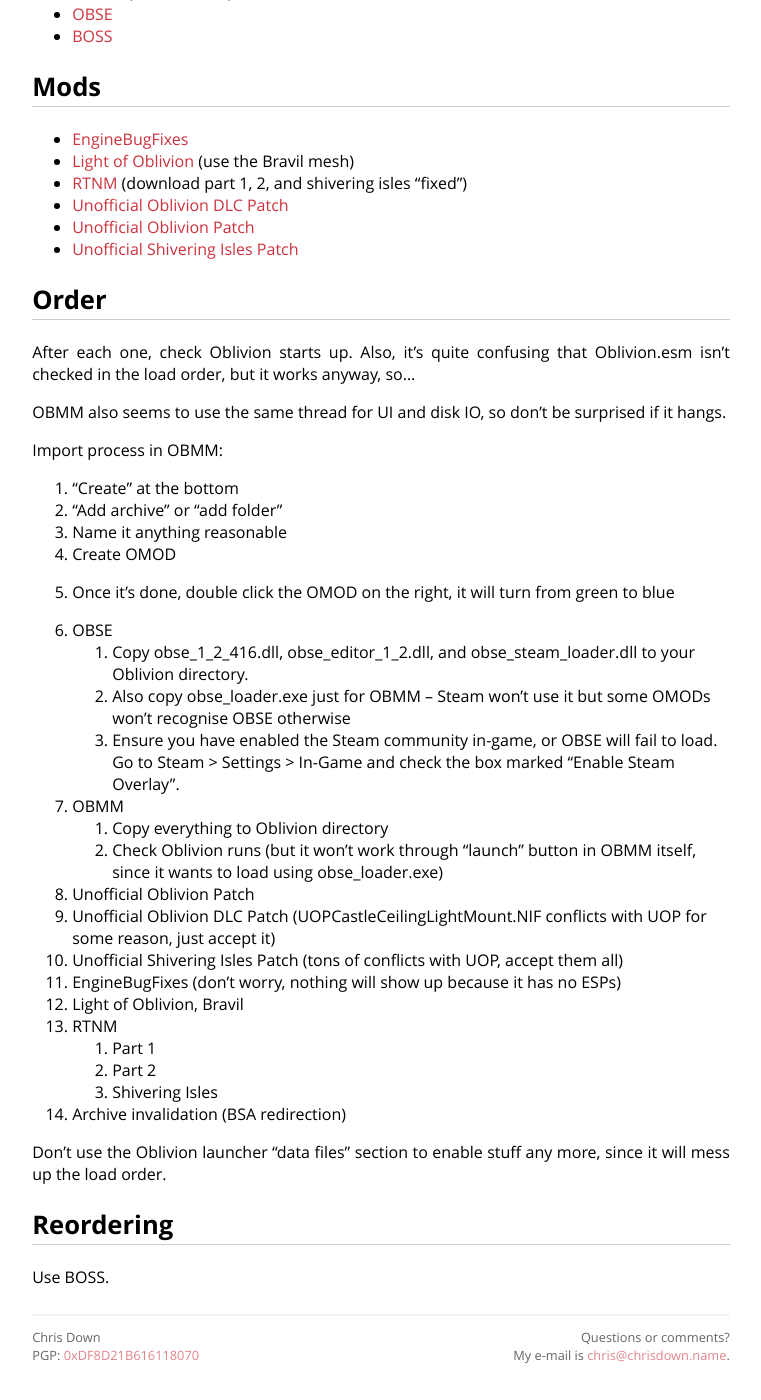
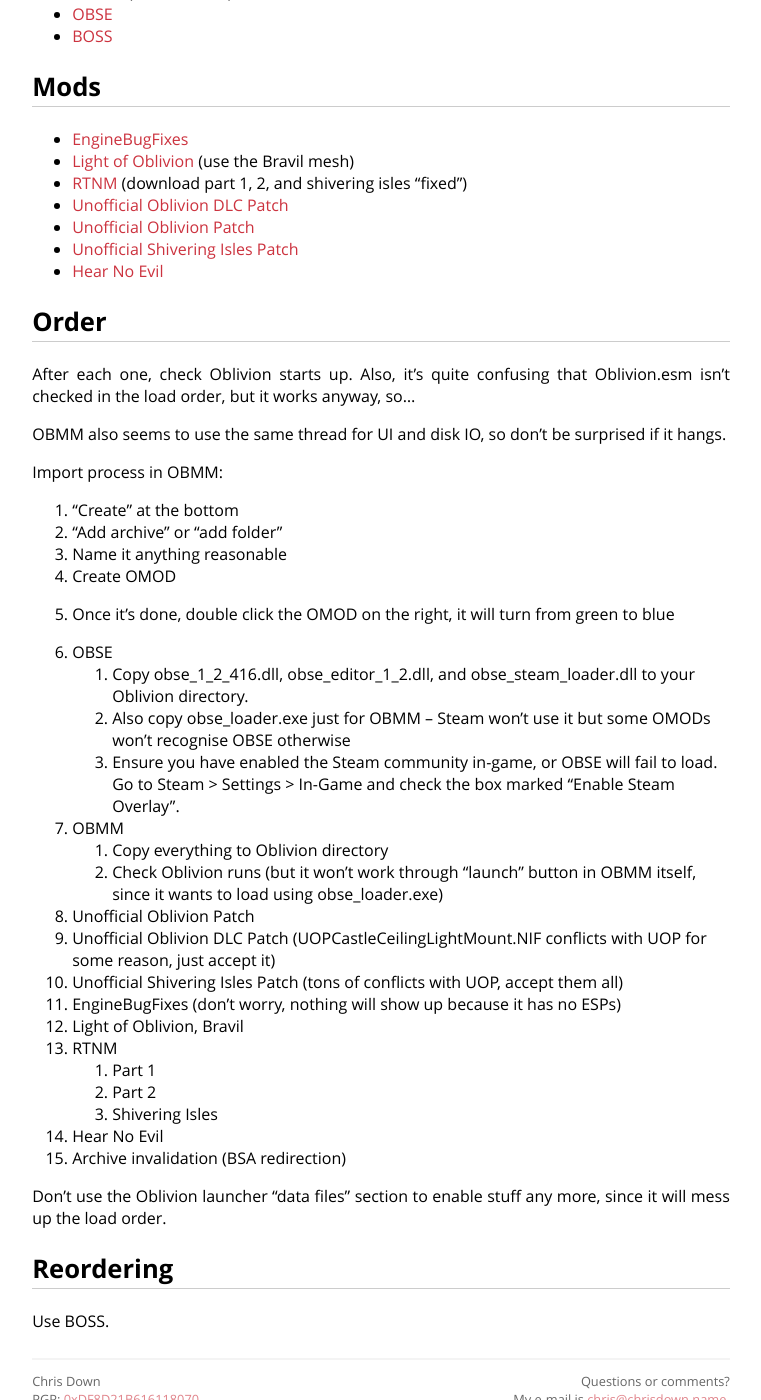
Before and after one commit to cdown/chrisdown.name, a Jekyll site: the page built from oldgames.md, in a window 1280 px wide and 1400 px high, scrolled down 2593 px. Shown: the whole window, without its empty margins (259-1020 px from the left). Built offline with Jekyll 4.4.1, drawn with Linux system fonts in a browser that asks for light colours.

Commit message:
Add Oblivion HNE

```diff
--- a/oldgames.md
+++ b/oldgames.md
@@ -130,6 +130,7 @@ Once again, you need to have a fresh load to register the change. Sigh...
 - [Unofficial Oblivion DLC Patch](https://www.nexusmods.com/oblivion/mods/9969)
 - [Unofficial Oblivion Patch](https://www.nexusmods.com/oblivion/mods/5296)
 - [Unofficial Shivering Isles Patch](https://www.nexusmods.com/oblivion/mods/10739)
+- [Hear No Evil](https://www.nexusmods.com/oblivion/mods/25462)
 
 ## Order
 
@@ -161,7 +162,8 @@ Import process in OBMM:
     1. Part 1
     2. Part 2
     3. Shivering Isles
-9. Archive invalidation (BSA redirection)
+9. Hear No Evil
+10. Archive invalidation (BSA redirection)
 
 Don't use the Oblivion launcher "data files" section to enable stuff any more, since it will mess up the load order.
 
```
